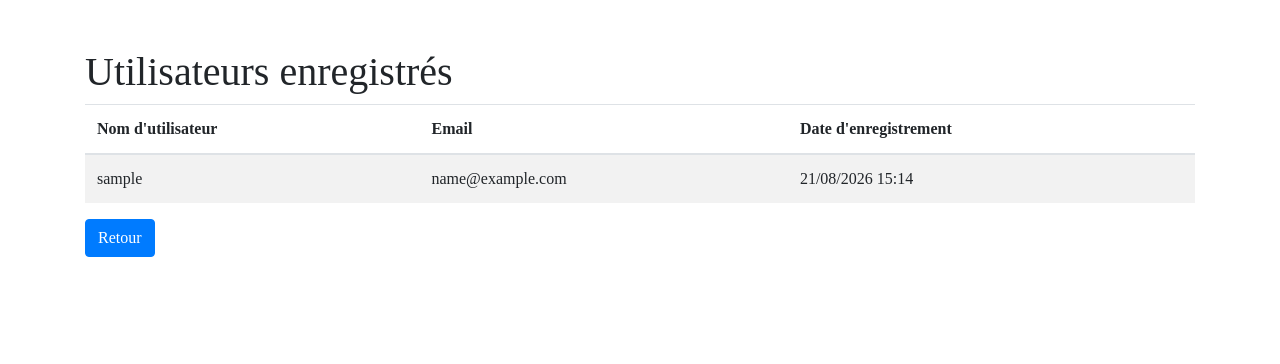
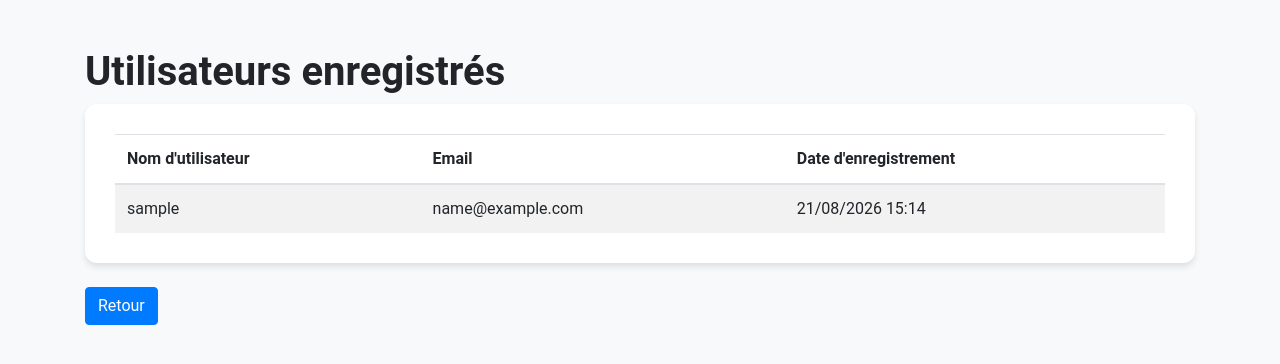
Before and after one commit to Lorel12/opesc_projet, a Flask app: page /users in a window 1280 px wide. Shown: the top 364 px of the page. Run offline with Flask 3, Linux system fonts and the light colour scheme; the visitor is signed in with stand-in values (Sample User, id 1); data comes from the database, SQL or seed files in the repository; some libraries are stand-ins or nearby versions.

Commit message:
users.html: aligne la police et les couleurs sur le reste du site
Page interne (aucun lien de navigation n'y mène) mais visuellement
déconnectée du reste de l'application : Times New Roman en inline,
aucun fond ni carte. Alignée sur la police et le bleu du site,
tableau posé dans une carte cohérente avec les autres pages.

Co-Authored-By: Claude Sonnet 5 <noreply@anthropic.com>

```diff
--- a/templates/users.html
+++ b/templates/users.html
@@ -5,11 +5,36 @@
     <meta name="viewport" content="width=device-width, initial-scale=1.0">
     <title>Liste des utilisateurs</title>
     <link href="https://stackpath.bootstrapcdn.com/bootstrap/4.5.2/css/bootstrap.min.css" rel="stylesheet">
+    <style>
+        body {
+            font-family: 'Roboto', 'Segoe UI', Arial, sans-serif;
+            font-size: 16px;
+            background-color: #f8f9fa;
+        }
+        .users-card {
+            background-color: #fff;
+            border-radius: 12px;
+            box-shadow: 0 4px 6px rgba(0, 0, 0, 0.1);
+            padding: 30px;
+        }
+        h1 {
+            font-weight: 700;
+        }
+        .btn-primary {
+            background-color: #007bff;
+            border-color: #007bff;
+        }
+        .btn-primary:hover {
+            background-color: #0056b3;
+            border-color: #0056b3;
+        }
+    </style>
 </head>
-<body style="font-family: 'Times New Roman', Times, serif; font-size: 16px;">
-<div class="container mt-5">
+<body>
+<div class="container mt-5 mb-5">
     <h1>Utilisateurs enregistrés</h1>
-    <table class="table table-striped">
+    <div class="users-card">
+        <table class="table table-striped mb-0">
             <thead>
                 <tr>
                     <th>Nom d'utilisateur</th>
@@ -27,7 +52,8 @@
                 {% endfor %}
             </tbody>
         </table>
-    <a href="{{ url_for('home') }}" class="btn btn-primary">Retour</a>
+    </div>
+    <a href="{{ url_for('home') }}" class="btn btn-primary mt-4">Retour</a>
 </div>
 </body>
 </html>
```
Lines whose indentation alone changed are shown as unchanged.
